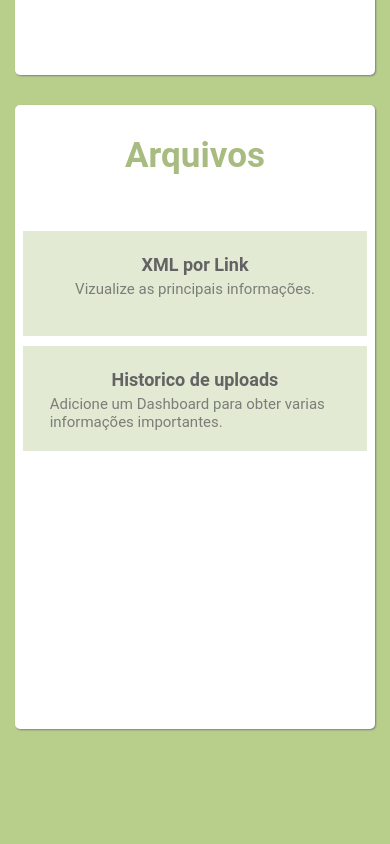
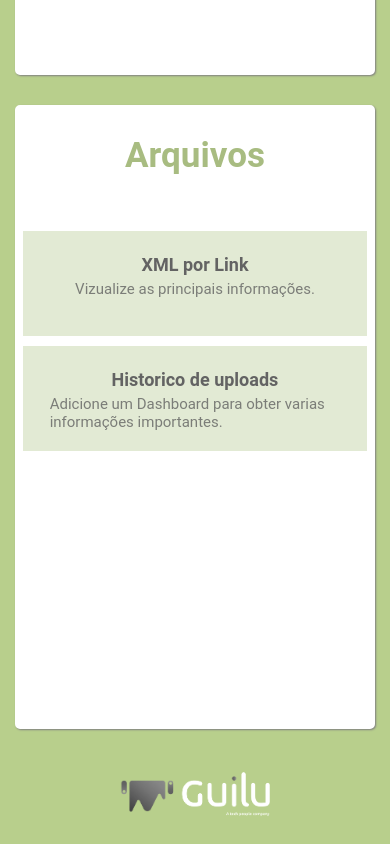
Before and after one commit to Carlosdantas485/AdminGuilu, a React (Create React App) app: page /home in a window 390 px wide. Shown: the part 1318-2162 px from the top of the page. Before the commit the page ends 2062 px from the top, so only its background shows below. Built offline with nearby package versions, Linux system fonts and the light colour scheme.

Commit message:
V 0.0.1 -C- [  Bug fixed Responsiv ]

```diff
--- a/src/pages/Home/index.js
+++ b/src/pages/Home/index.js
@@ -2,6 +2,7 @@ import React from 'react';
 
 import { Container } from './styles';
  import Header from '../../Components/header/index';
+ import Guilu from '../../assets/guilu_cinza.png';
 
 function Home() {
     return (
@@ -10,6 +11,7 @@ function Home() {
 
             <Container>
 
+                <div  className="container">
                     <div className="box">
                         <h1>Usuarios</h1>
 
@@ -71,6 +73,11 @@ function Home() {
                             </p>
                         </div>
                     </div>
+                </div>
+
+                <div className="logo_guilu_box">
+                    <img src={Guilu} alt="Florescer Brasil" className="logo_guilu" />
+                </div>
             </Container>
         </>
     );
--- a/src/pages/Home/styles.js
+++ b/src/pages/Home/styles.js
@@ -4,10 +4,13 @@ export const Container = styled.div`
     width:100%;
     height:100%;
     margin-top: 40px;
-    display:flex;
-    flex-wrap: wrap;
-    justify-content: center;
-    align-items: center;
+
+    .container{
+        display:flex;
+        flex-wrap: wrap;
+        justify-content: center;
+        align-items: center;
+    }
 
     .box{
         width: 335px;
@@ -57,7 +60,21 @@ export const Container = styled.div`
             transition: 0.5s;
             border:2px #A8BC81 solid;
         }
+
+
     }
+
+    .logo_guilu_box{
+        width: 100%;
+        display:flex;
+        justify-content: flex-end;
+
+        .logo_guilu{
+            height: 100px;
+            margin-right: 80px;
+        }
+    }
+
 
     @media(max-width: 1200px){
         .box{
@@ -74,6 +91,16 @@ export const Container = styled.div`
             }
 
         }
+        .logo_guilu_box{
+            width: 100%;
+            display:flex;
+            justify-content: center;
 
+            .logo_guilu{
+                margin-right:0;
+            }
+        }
     }
+
+
 `;
```
Also changed, not shown: src/assets/guilu_cinza.png (added). Lines whose indentation alone changed are shown as unchanged.
